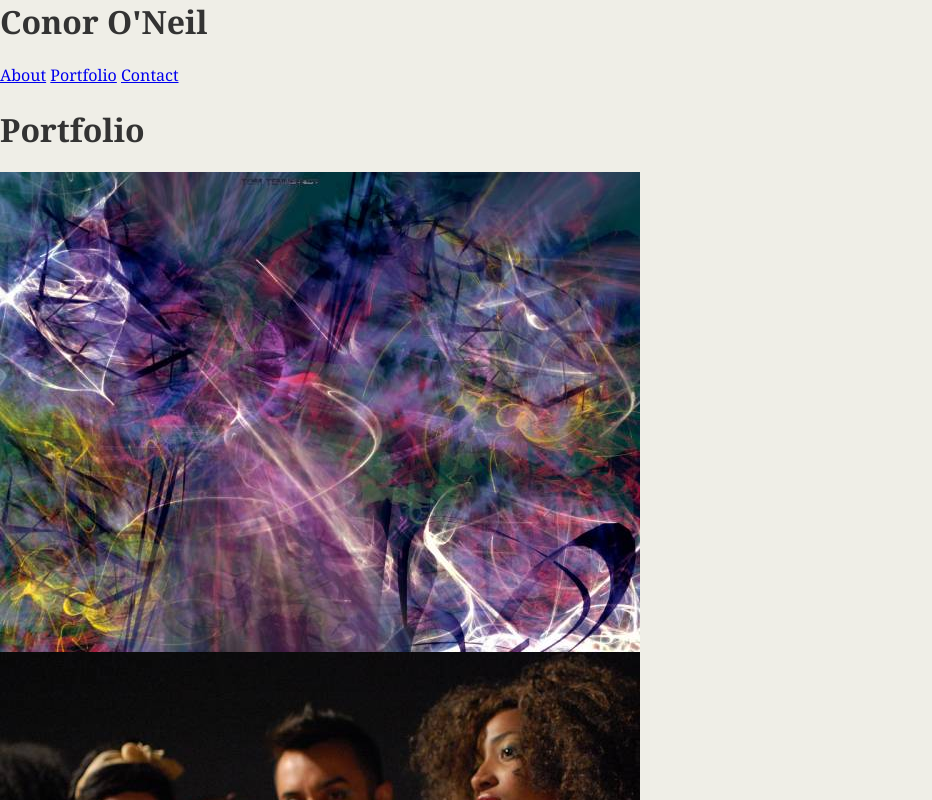
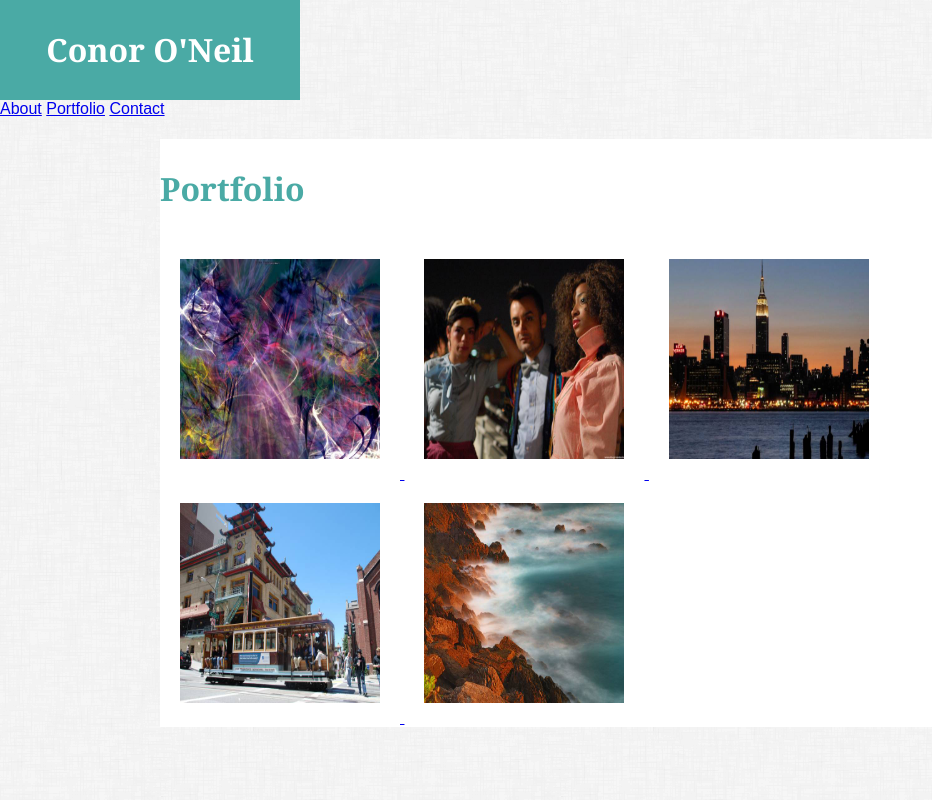
Before and after one commit to cmoneil/Responsive-Portfolio, a plain HTML site: page portfolio.html in a window 1280 px wide. Shown: the top 800 px of the page, without its empty margins (0-932 px from the left). Drawn offline with Linux system fonts and the light colour scheme; files whose address does not match are found by name.

Commit message:
Updated css and bio pics

```diff
--- a/assets/css/style.css
+++ b/assets/css/style.css
@@ -1,7 +1,70 @@
 body {
     margin: 0 auto;
     padding: 0;
-    background-color: #efeee7;
+    background-image: url(/Users/conoroneil/Desktop/Basic-Portfolio/assets/images/dust_scratches.png);
+    font-family: Arial, Helvetica, sans-serif;
+    color: #7777777;
+
+
+}
+
+.bio-image {
+    width: 200px;
+    height: 200px;
+    margin: 10px;
+    float: left;
+
+}
+
+h {
+    margin: 0;
+    padding: 0;
+    background-color: #ffffff;
+
+}
+
+.name-header {
+    background-color: #4aaaa5;
     font-family: Georgia, 'Times New Roman', Times, serif;
-    color: #333333
+    color: #ffffff;
+    width: 300px;
+    height: 100px;
+    text-align: center;
+    line-height: 100px;
+    background-position-x: 50px;
+
+
 }
+
+.page-name {
+    background-color: #ffffff;
+    color: #4aaaa5;
+    font-family: Georgia, 'Times New Roman', Times, serif;
+    height: 100px;
+    line-height: 100px;
+    border-bottom: 20px #dddddd;
+    width: 960px;
+    margin: 0 auto;
+
+
+}
+
+link {
+    float: :right;
+    width: 960px;
+
+
+}
+
+section {
+    background-color: #ffffff;
+    width: 960px;
+    margin: 0 auto;
+
+}
+
+.portfolio-img {
+    width: 200px;
+    height: 200px;
+    margin: 20px;
+}
--- a/portfolio.html
+++ b/portfolio.html
@@ -28,11 +28,21 @@
         </header>
 
         <section>
-            <img class="portfolio-img" src=/Users/conoroneil/Desktop/Basic-Portfolio/assets/images/placeholder_1.jpg>
-            <img class="portfolio-img" src=/Users/conoroneil/Desktop/Basic-Portfolio/assets/images/placeholder_2.jpg>
-            <img class="portfolio-img" src=/Users/conoroneil/Desktop/Basic-Portfolio/assets/images/placeholder_3.jpg>
-            <img class="portfolio-img" src=/Users/conoroneil/Desktop/Basic-Portfolio/assets/images/placeholder_4.jpg>
-            <img class="portfolio-img" src=/Users/conoroneil/Desktop/Basic-Portfolio/assets/images/placeholder_5.jpg>
+            <a href="#">
+                <img class="portfolio-img" src=/Users/conoroneil/Desktop/Basic-Portfolio/assets/images/placeholder_1.jpg>
+            </a>
+            <a href="#">
+                <img class="portfolio-img" src=/Users/conoroneil/Desktop/Basic-Portfolio/assets/images/placeholder_2.jpg>
+            </a>
+            <a href="#">
+                <img class="portfolio-img" src=/Users/conoroneil/Desktop/Basic-Portfolio/assets/images/placeholder_3.jpg>
+            </a>
+            <a href="#">
+                <img class="portfolio-img" src=/Users/conoroneil/Desktop/Basic-Portfolio/assets/images/placeholder_4.jpg>
+            </a>
+            <a href="#">
+                <img class="portfolio-img" src=/Users/conoroneil/Desktop/Basic-Portfolio/assets/images/placeholder_5.jpg>
+            </a>
         </section>
 
 
```
Also changed, not shown: index.html (+8 -8 lines), assets/images/dust_scratches.png (added), 1 other file.
